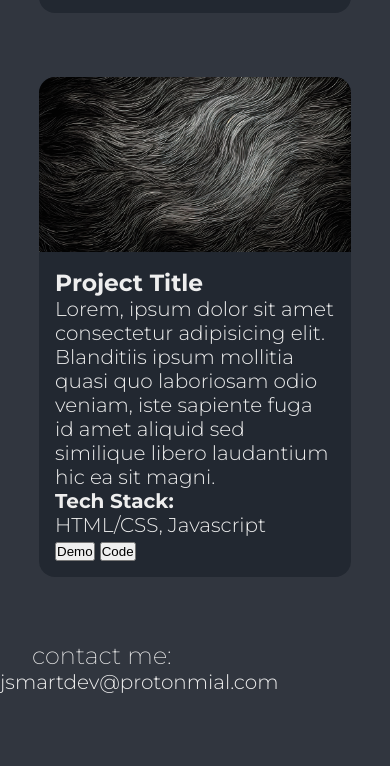
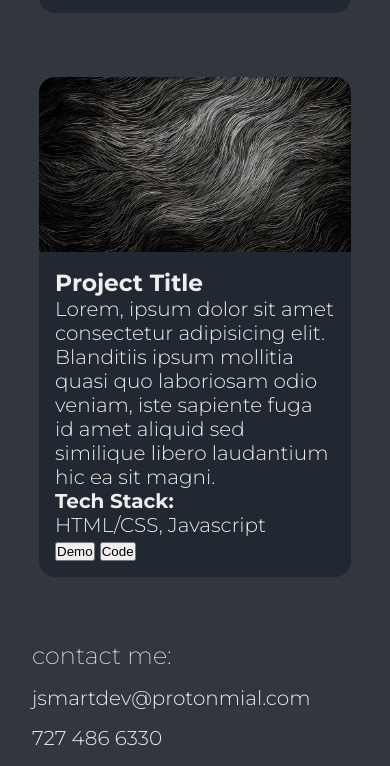
Before and after one commit to jsmartdev/CODSOFT, a plain HTML site: page Portfolio/index.html in a window 390 px wide. Shown: the part 2480-3246 px from the top of the page. Before the commit the page ends 3174 px from the top, so only its background shows below. Drawn offline with nearby package versions, Linux system fonts and the light colour scheme.

Commit message:
added phone link and styled contacts

```diff
--- a/Portfolio/index.html
+++ b/Portfolio/index.html
@@ -209,7 +209,11 @@
     </section>
     <section id="contact" class="contact">
       <h2>contact me:</h2>
-      <a href="mailto:jsmartdev@protonmail.com">jsmartdev@protonmial.com</a>
+      <div class="contacts-container">
+        <a href="mailto:jsmartdev@protonmail.com" class="email">jsmartdev@protonmial.com</a>
+        <a href="tel:727-486-6330" class="phone">727 486 6330</a>
+      </div>
+
     </section>
   </main>
   <footer id="footer" class="footer">
--- a/Portfolio/styles.css
+++ b/Portfolio/styles.css
@@ -271,6 +271,30 @@ h2 {
   padding: 1rem;
 }
 
+.contacts-container {
+  display: flex;
+  flex-direction: column;
+  align-items: flex-start;
+  margin: 1rem 2rem 1rem 2rem;
+}
+
+.email {
+  margin-bottom: 1rem;
+  transition: 0.6s ease;
+}
+
+.email:hover {
+  color: var(--teal-color)
+}
+
+.phone {
+  transition: 0.6s ease;
+}
+
+.phone:hover {
+  color: var(--teal-color)
+}
+
 @media(min-width: 768px) {
 
   .hamburger-menu {
```
